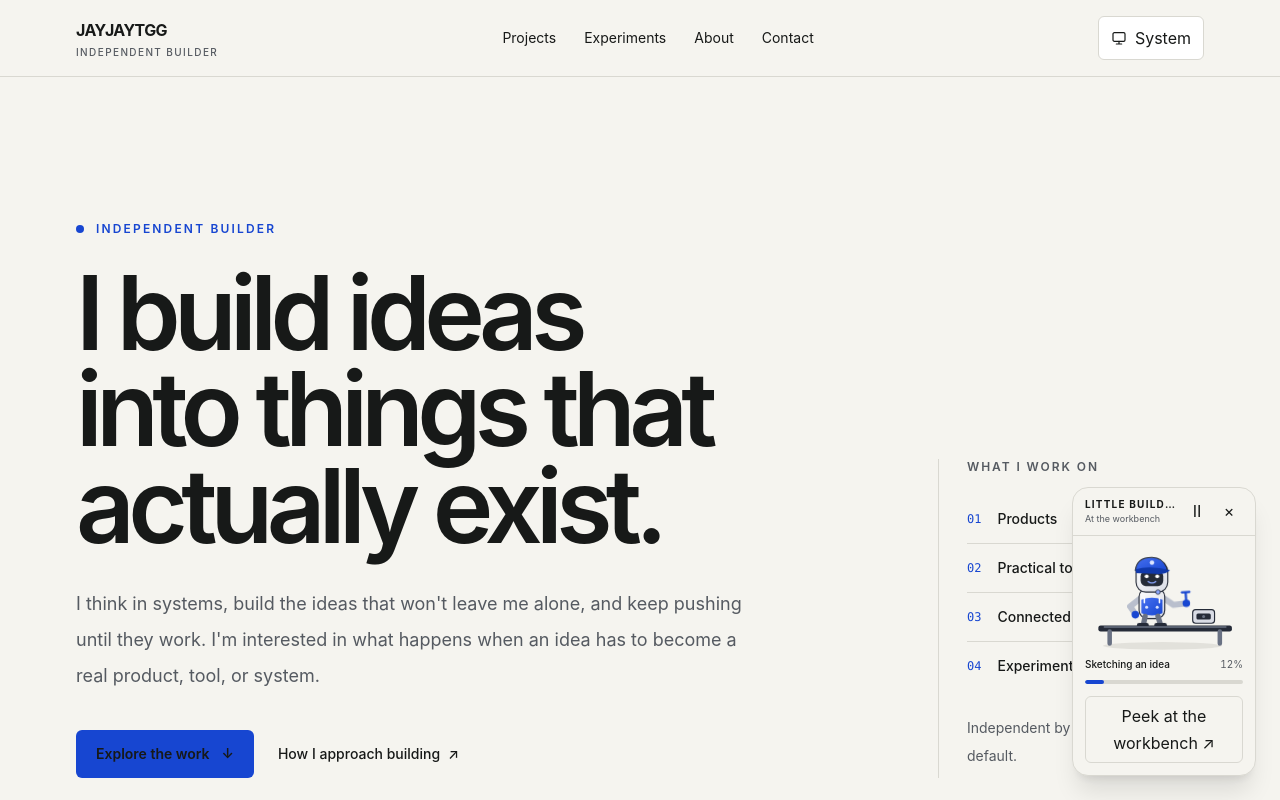
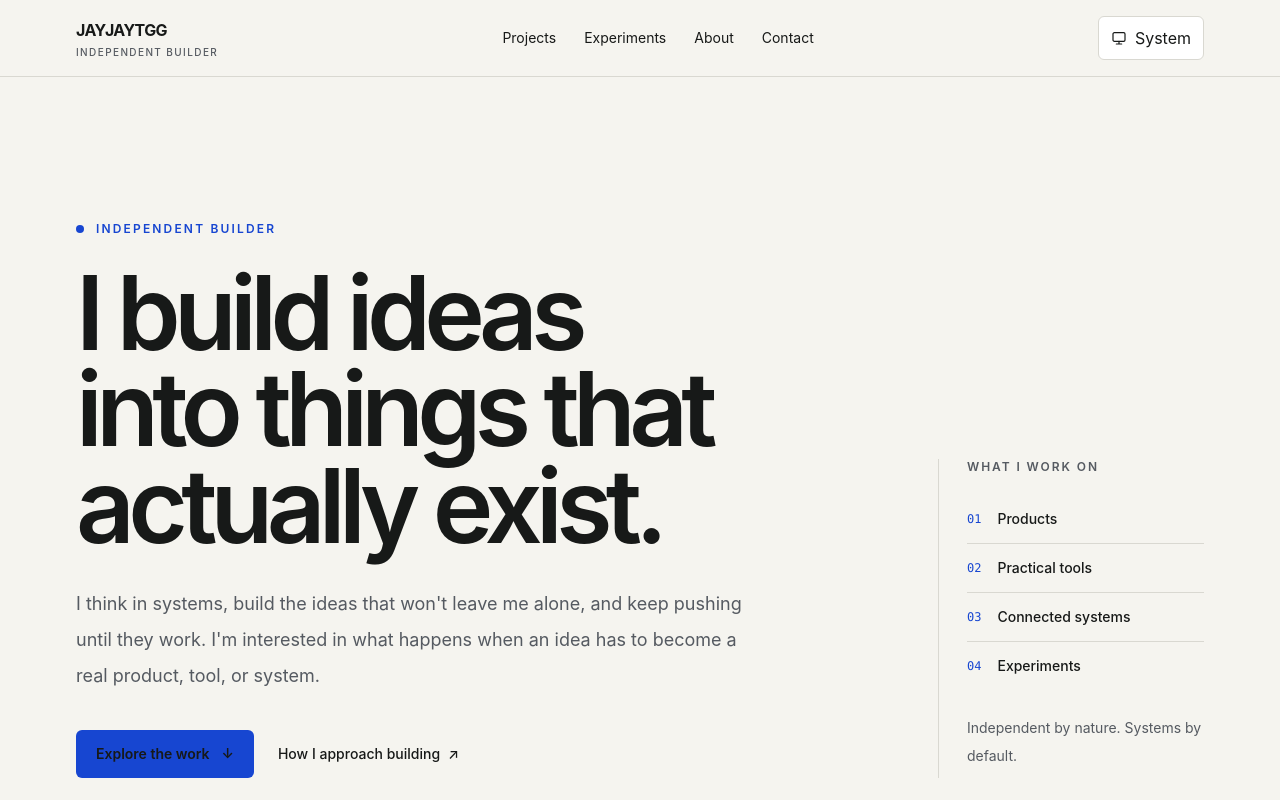
Before and after one commit to JJTGG/JAYJAYTGG, a Next.js app: page / in a window 1280 px wide. Shown: the top 800 px of the page. Built offline with nearby package versions, Linux system fonts and the light colour scheme.

Commit message:
refactor: remove global living builder widget

```diff
--- a/app/layout.tsx
+++ b/app/layout.tsx
@@ -4,7 +4,6 @@ import Script from "next/script";
 import { Analytics } from "@vercel/analytics/next";
 import Header from "../components/Header";
 import Footer from "../components/Footer";
-import LivingBuilder from "../components/LivingBuilder";
 import "./globals.css";
 
 const themeInitScript = `
@@ -65,7 +64,6 @@ export default function RootLayout({
         <Header />
         {children}
         <Footer />
-        <LivingBuilder />
         <Analytics />
       </body>
     </html>
```
